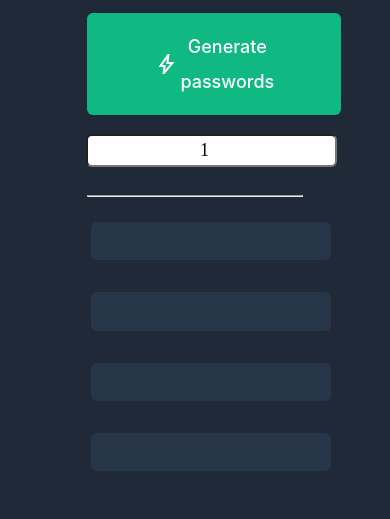
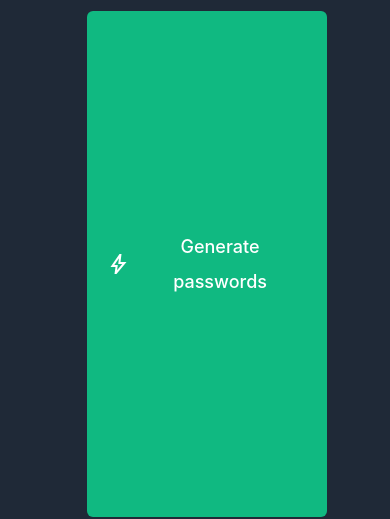
Before and after one commit to wvinson43/SaltyPasswordGenerator, a website built with webpack: page index.html in a window 390 px wide. Shown: the part 338-857 px from the top of the page. Built offline with nearby package versions, Linux system fonts and the light colour scheme.

Commit message:
wrong file

```diff
--- a/index.css
+++ b/index.css
@@ -5,7 +5,7 @@
 
 body {
     text-align:left;
-    margin-left: 6.03rem;
+    margin-left: 3rem;
     margin-top: 5.188rem;
     background: #1F2937;
     color: white;
@@ -118,8 +118,11 @@ button:focus {
     }
 
     button {
-        padding: 1rem 4.2rem;
+        /* padding: 1rem 4.2rem;
         margin-top: 1rem;
+        */
+        width: 75%;
+        height: 60%;
     }
 
     h1 {
```
